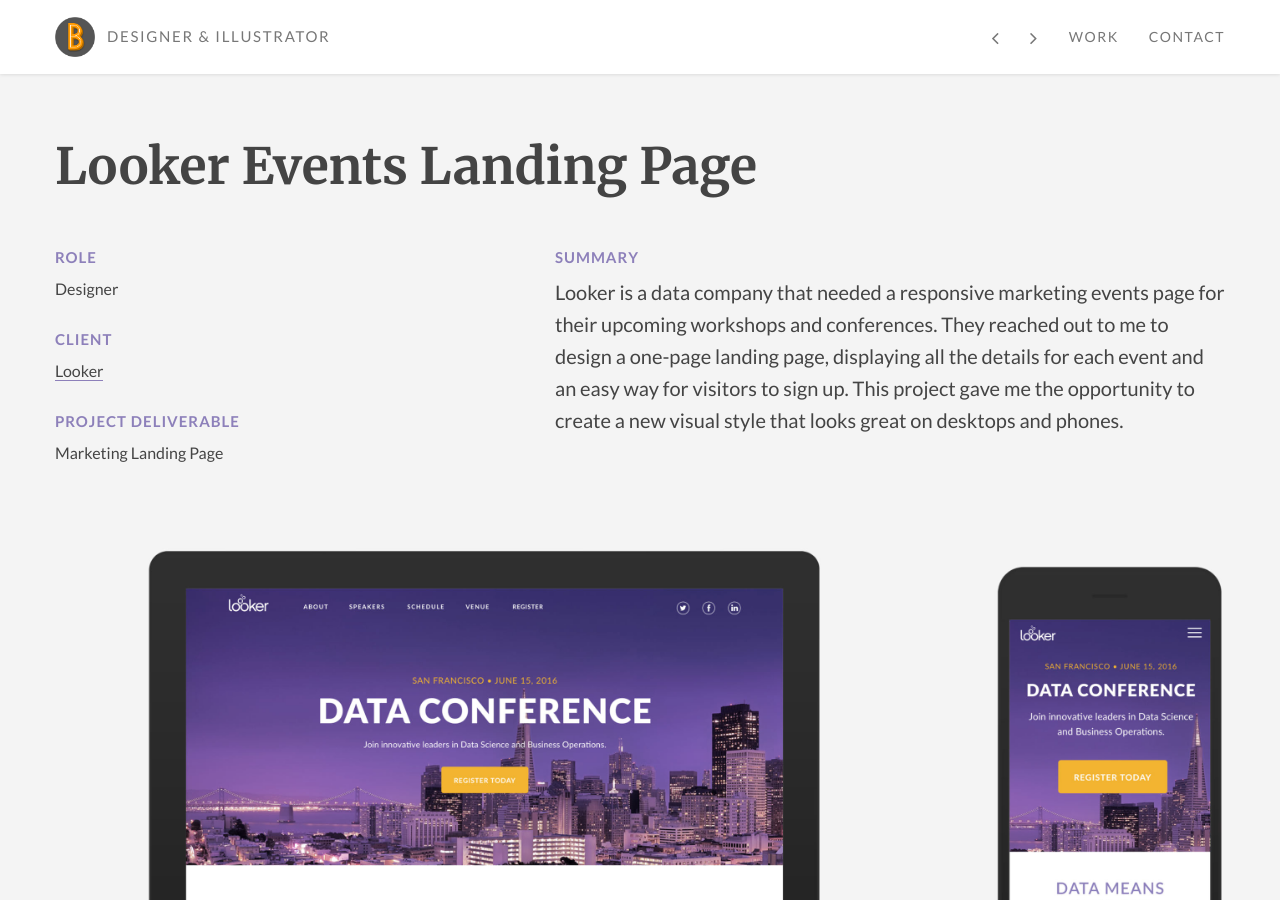
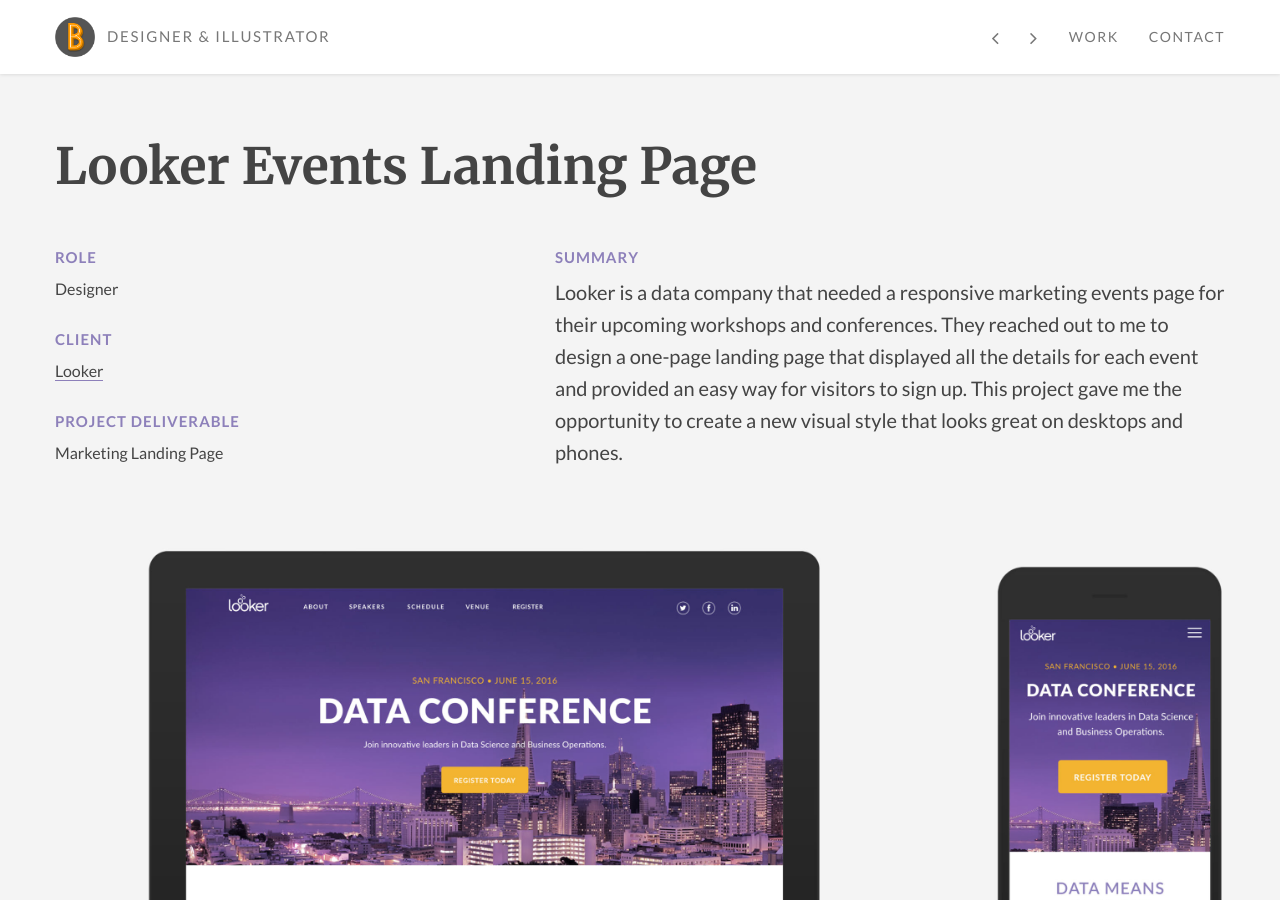
Before and after one commit to btamps/btamps.github.io, a Jekyll site: the page built from _posts/2016-04-10-looker-landing-page.markdown, in a window 1280 px wide and 900 px high. Built offline with Jekyll 4.4.1, drawn with Linux system fonts in a browser that asks for light colours; nearby versions of some CDN libraries.

Commit message:
copy edits

```diff
--- a/_posts/2016-04-10-looker-landing-page.markdown
+++ b/_posts/2016-04-10-looker-landing-page.markdown
@@ -31,7 +31,7 @@
       </div>
       <div class="col-md-7 summary">
         <h4>Summary</h4>
-        <p>Looker is a data company that needed a responsive marketing events page for their upcoming workshops and conferences. They reached out to me to design a one-page landing page, displaying all the details for each event and an easy way  for visitors to sign up. This project gave me the opportunity to create a new visual style that looks great on desktops and phones.</p>
+        <p>Looker is a data company that needed a responsive marketing events page for their upcoming workshops and conferences. They reached out to me to design a one-page landing page that displayed all the details for each event and provided an easy way for visitors to sign up. This project gave me the opportunity to create a new visual style that looks great on desktops and phones.</p>
       </div>
     </div>
 
```
